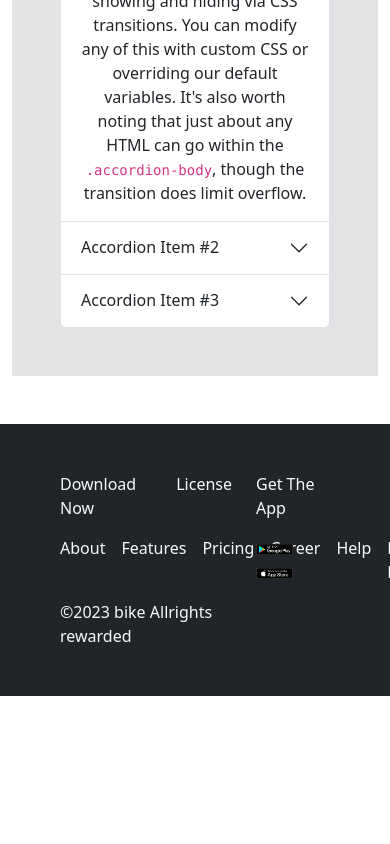
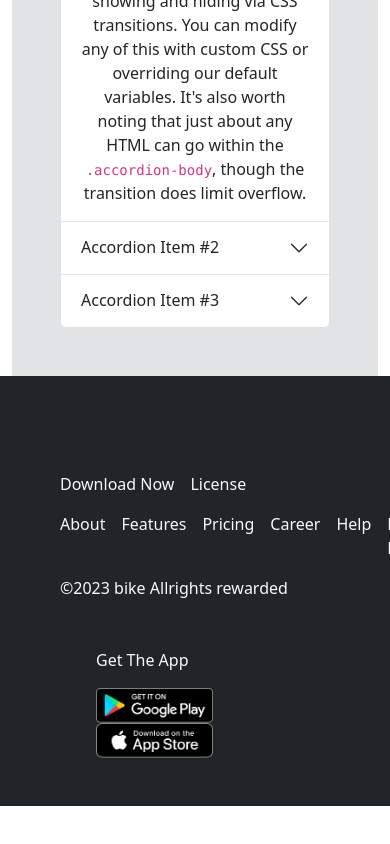
Before and after one commit to Rocky3112/biker-s-point, a plain HTML site: page index.html in a window 390 px wide. Shown: the part 5305-6149 px from the top of the page. Before the commit the page ends 6001 px from the top, so only its background shows below. Drawn offline with nearby package versions, Linux system fonts and the light colour scheme.

Commit message:
Responsive Done

```diff
--- a/index.html
+++ b/index.html
@@ -321,9 +321,9 @@
           </div>
         </section>
     </main>
-    <footer class="container bg-dark">
-      <div class="row text-light p-5">
-        <div class="col-8">
+    <footer class="container bg-dark mb-5">
+      <div class="row row-cols-sm-1 row-cols-md-2 gy-5  text-light p-5">
+        <div class="col">
           <div class="d-flex gap-3">
             <p>Download Now</p>
             <p>License</p>
@@ -338,7 +338,7 @@
           </div>
           <div>&copy;2023 bike Allrights rewarded </div>
         </div>
-        <div class="col-4">
+        <div class="col ps-5">
           <p>Get The App</p>
           <img class="w-50" src="./images/android.png" alt="">
           <img class="w-50" src="./images/ios.png" alt="">
```
